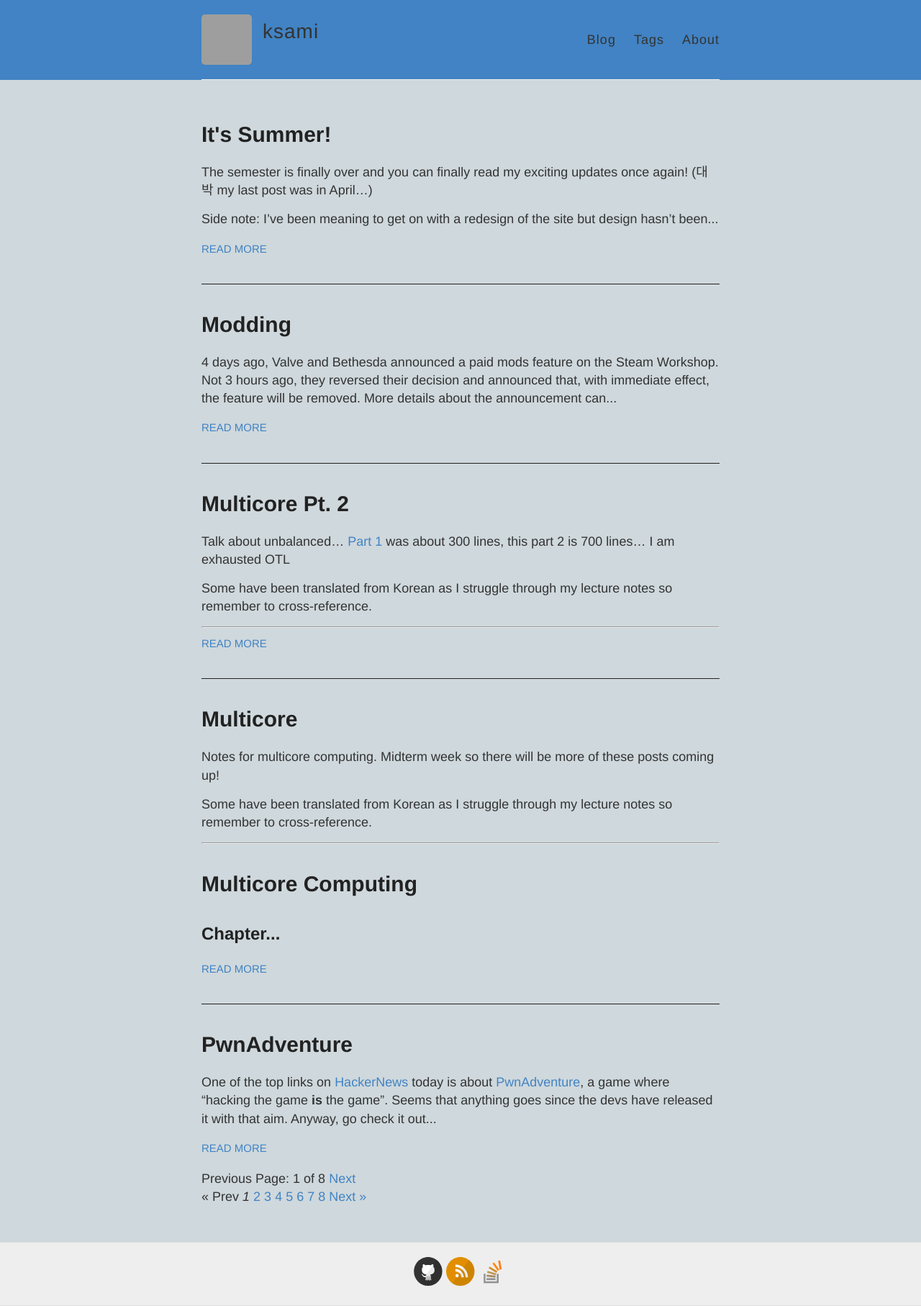
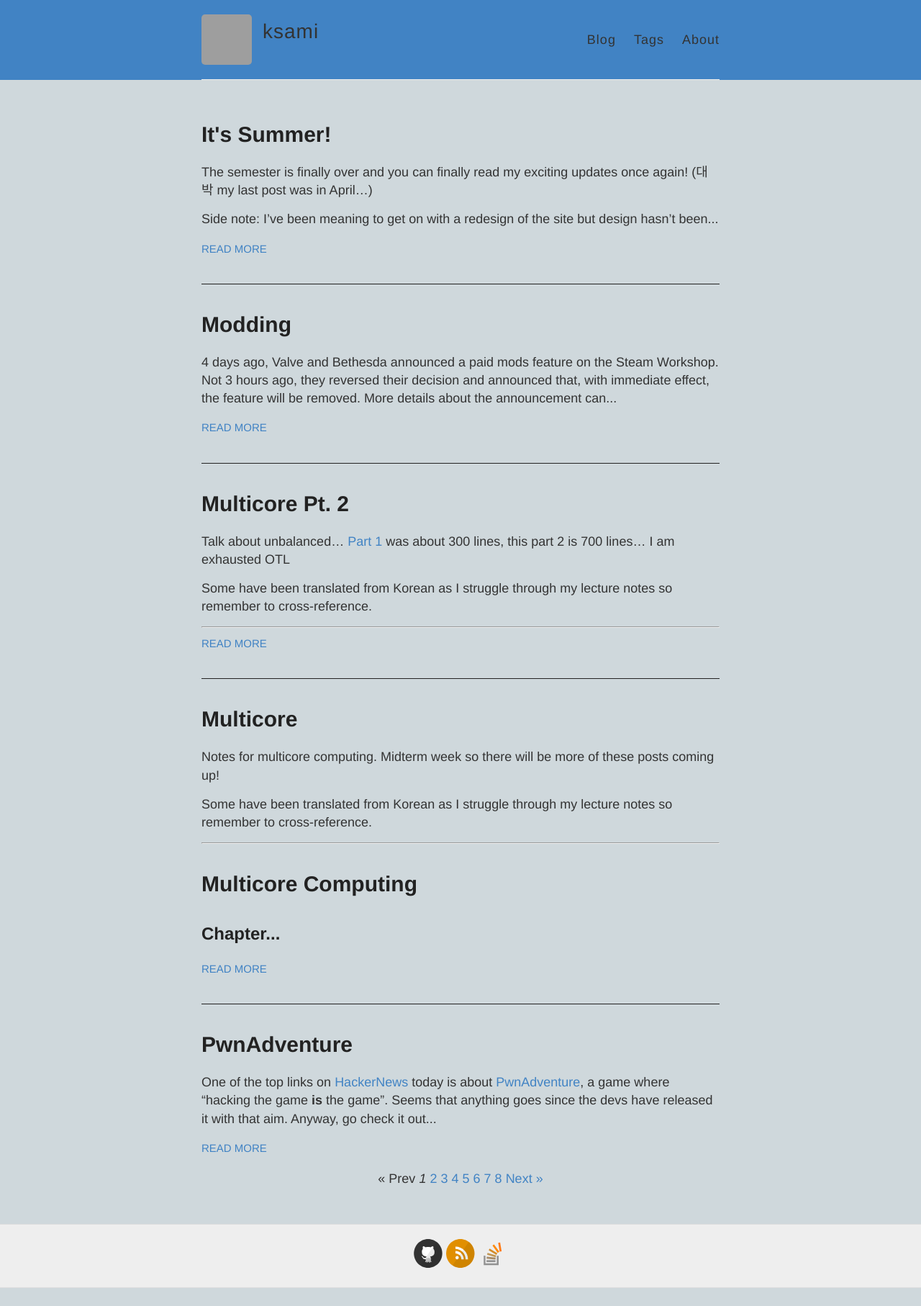
Before and after one commit to ksami/ksami.github.io, a Jekyll site: the page built from index.html, in a window 1280 px wide. Shown: the whole page at 72% size. Built offline with Jekyll 4.4.1, drawn with Linux system fonts in a browser that asks for light colours; Markdown is read by kramdown in place of the engine named in the settings; the list of posts is cut into pages by our own code; comment, search, counter and statistics services are not loaded; after the commit the page ends 1789 px from its top, so only the background shows below that; grey boxes are pictures that could not be loaded.

Commit message:
pagination

```diff
--- a/_config.yml
+++ b/_config.yml
@@ -52,7 +52,7 @@ baseurl: ""
 paginate: 5
 
 # Path to pages
-#paginate_path: "/page:num"
+paginate_path: "/page=:num"
 
 #
 # !! You don't need to change any of the configuration flags below !!
--- a/index.html
+++ b/index.html
@@ -18,44 +18,8 @@ layout: default
 </div>
 
 
-<!-- This loops through the paginated posts -->
-<!--{% for post in paginator.posts %}
-  <h1><a href="{{ post.url }}">{{ post.title }}</a></h1>
-  <p class="author">
-    <span class="date">{{ post.date }}</span>
-  </p>
-  <div class="content">
-    {{ post.content }}
-  </div>
-{% endfor %}-->
 
-<!-- Pagination links -->
-<div class="pagination">
-  {% if paginator.previous_page %}
-    <a href="{{ paginator.previous_page_path }}" class="previous">Previous</a>
-  {% else %}
-    <span class="previous">Previous</span>
-  {% endif %}
-  <span class="page_number ">Page: {{ paginator.page }} of {{ paginator.total_pages }}</span>
-  {% if paginator.next_page %}
-    <a href="{{ paginator.next_page_path }}" class="next">Next</a>
-  {% else %}
-    <span class="next ">Next</span>
-  {% endif %}
-</div>
-
-
-
-
-
-
-
-
-
-
-
-
-<!-- page links -->
+<!-- pagination links -->
 {% if paginator.total_pages > 1 %}
 <div class="pagination">
   {% if paginator.previous_page %}
--- a/style.scss
+++ b/style.scss
@@ -313,3 +313,7 @@ code {
   font-size: 14px;
   color: $gray;
 }
+
+.pagination {
+  text-align: center;
+}
```
